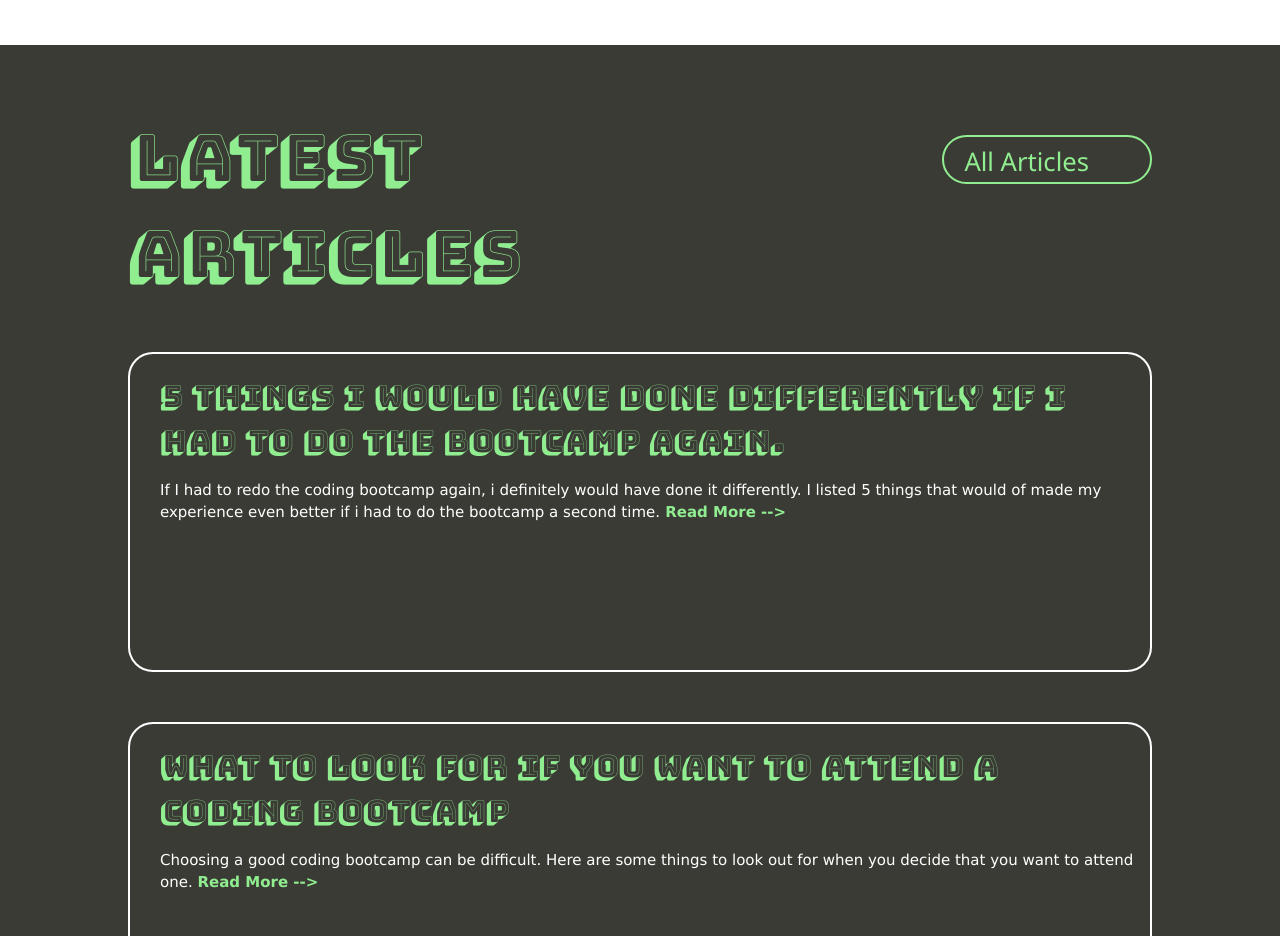
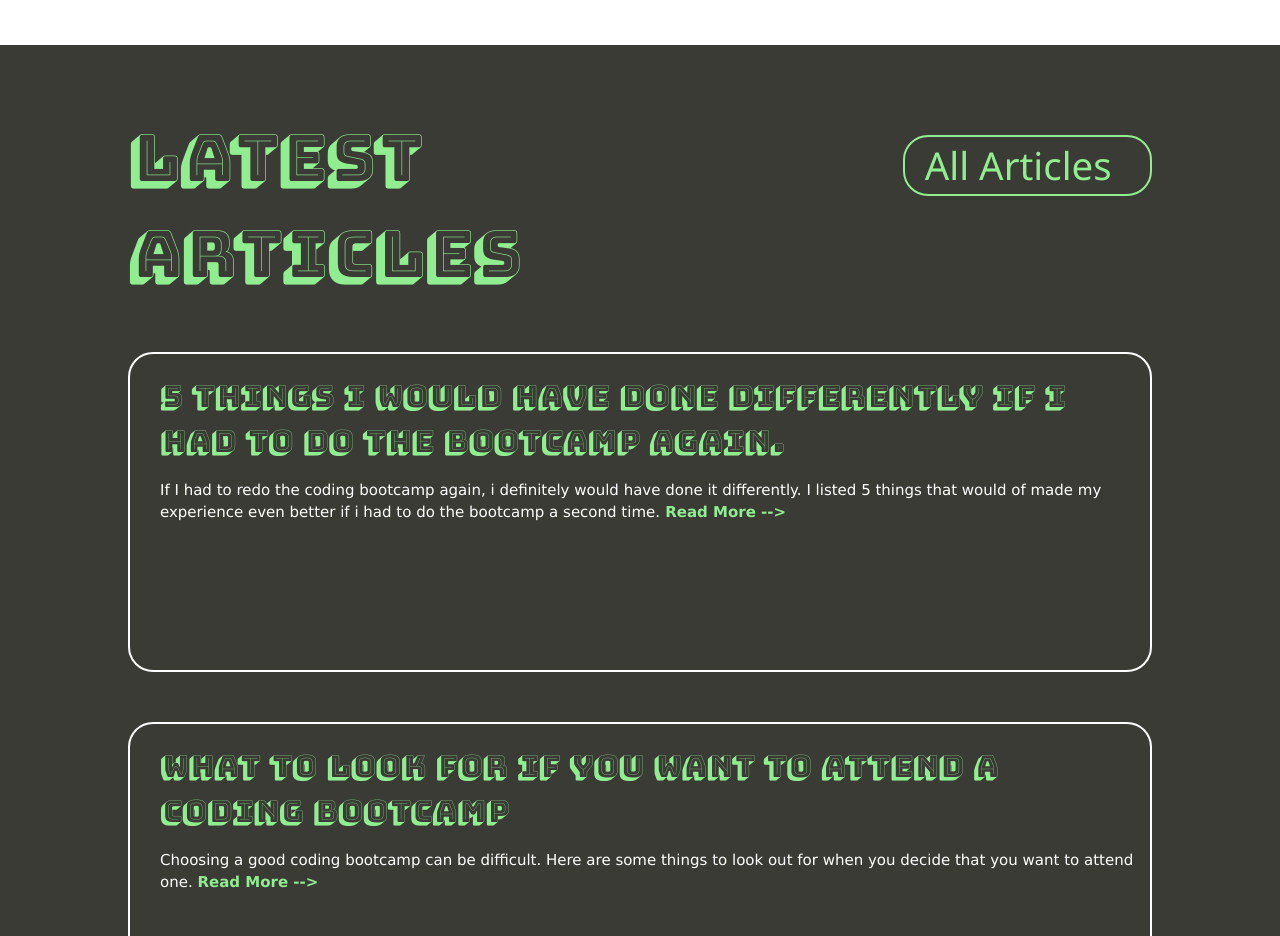
Before and after one commit to StudentCZ/my-website, a React (Create React App) app: page / in a window 1280 px wide. Shown: the part 2140-3076 px from the top of the page. Built offline with nearby package versions, Linux system fonts and the light colour scheme.

Commit message:
change fontsize for all article text

```diff
--- a/src/components/Articles.module.css
+++ b/src/components/Articles.module.css
@@ -64,5 +64,5 @@ a {
 }
 
 .linkText {
-  font-size: 2vw;
+  font-size: 3vw;
 }
```
